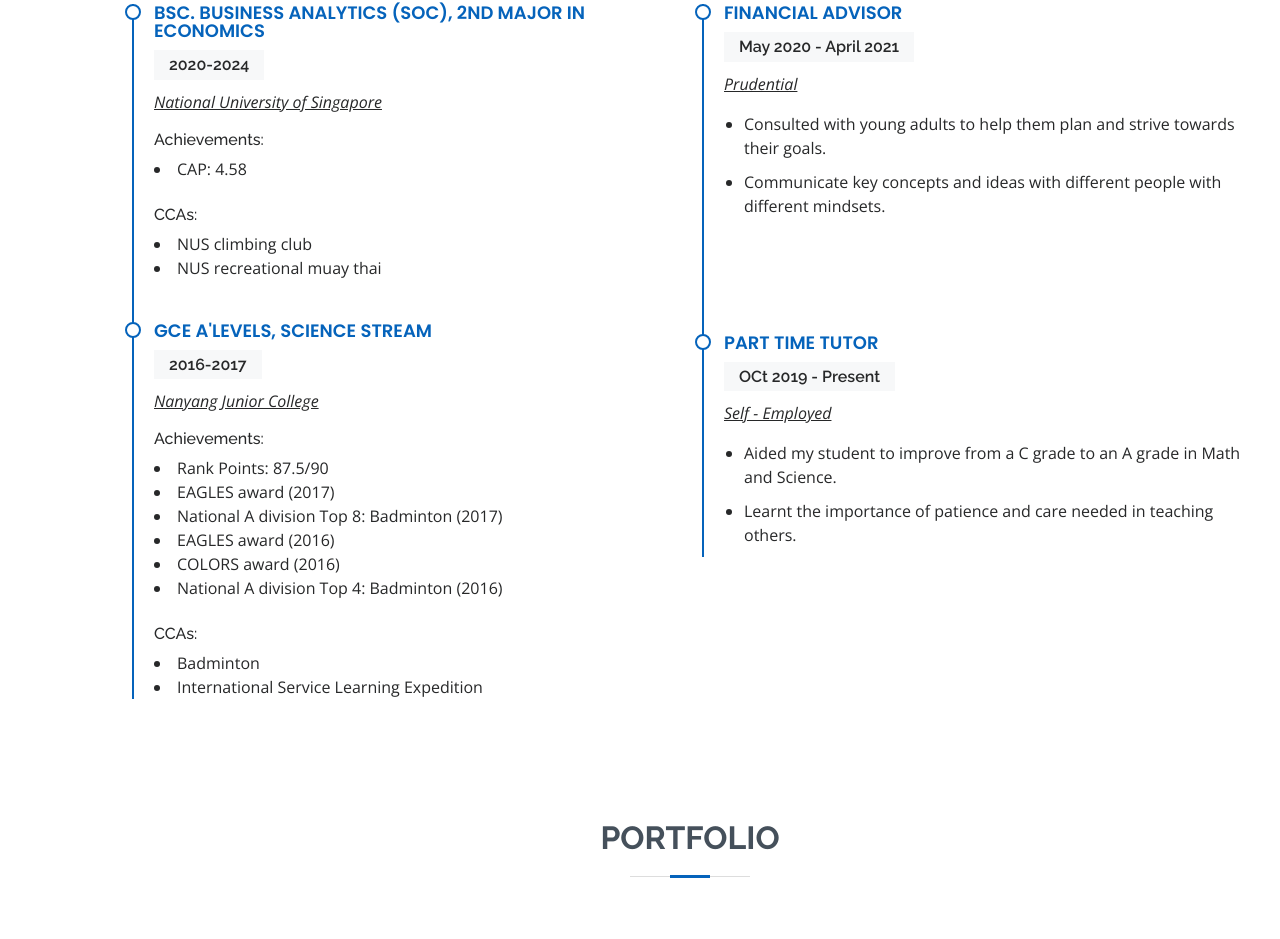
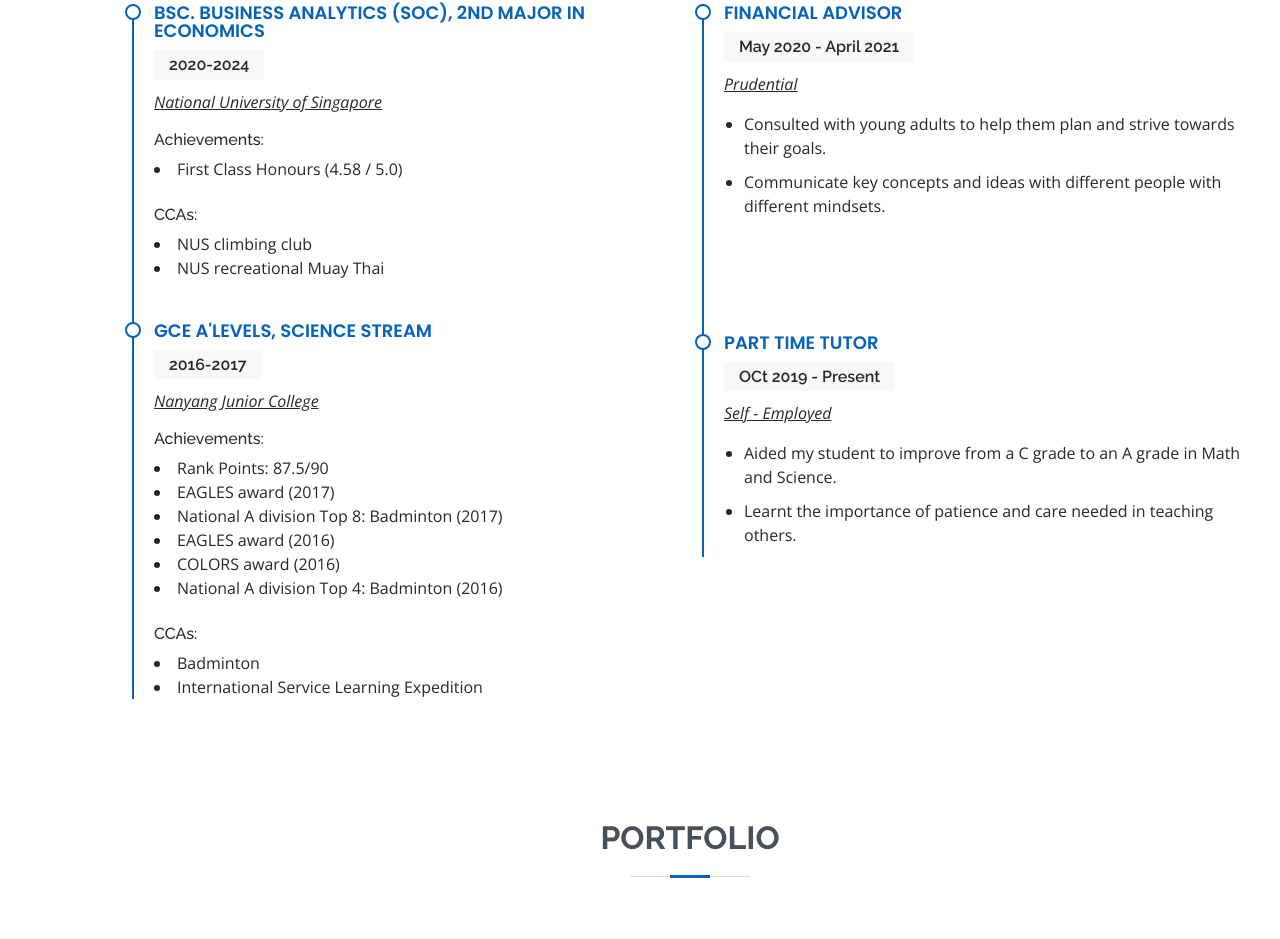
Before and after one commit to Onelayer/onelayer.github.io, a plain HTML site: page index.html in a window 1280 px wide. Shown: the part 1794-2733 px from the top of the page. Drawn offline with nearby package versions, Linux system fonts and the light colour scheme.

Commit message:
Update index.html

```diff
--- a/index.html
+++ b/index.html
@@ -111,6 +111,8 @@
 
           </div>
 
+          <br>
+
           <div class="col-lg-6" data-aos="fade-up" data-aos-delay="100">
 
             <h5>Analytical and Machine learning Skills</h5>
@@ -146,13 +148,13 @@
               <h5>2020-2024</h5>
               <p><em> <u>National University of Singapore</u> </em></p>
               <h6>Achievements:</h6>
-              <li>CAP: 4.58</li>
+              <li>First Class Honours (4.58 / 5.0) </li>
 
               <br>
 
               <h6>CCAs:</h6>
               <li>NUS climbing club</li>
-              <li>NUS recreational muay thai</li>
+              <li>NUS recreational Muay Thai</li>
 
             <br>
             </div>
```
